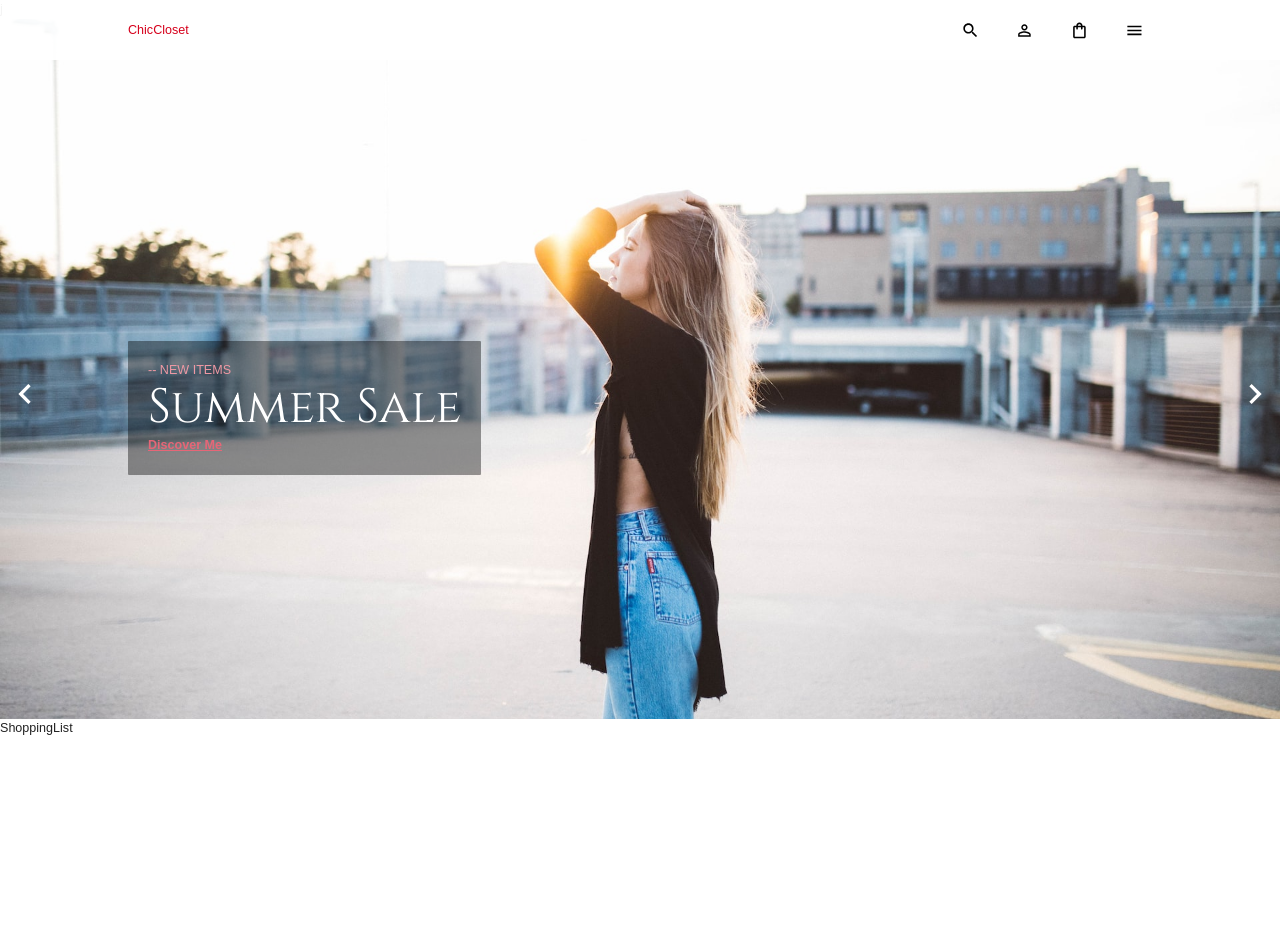
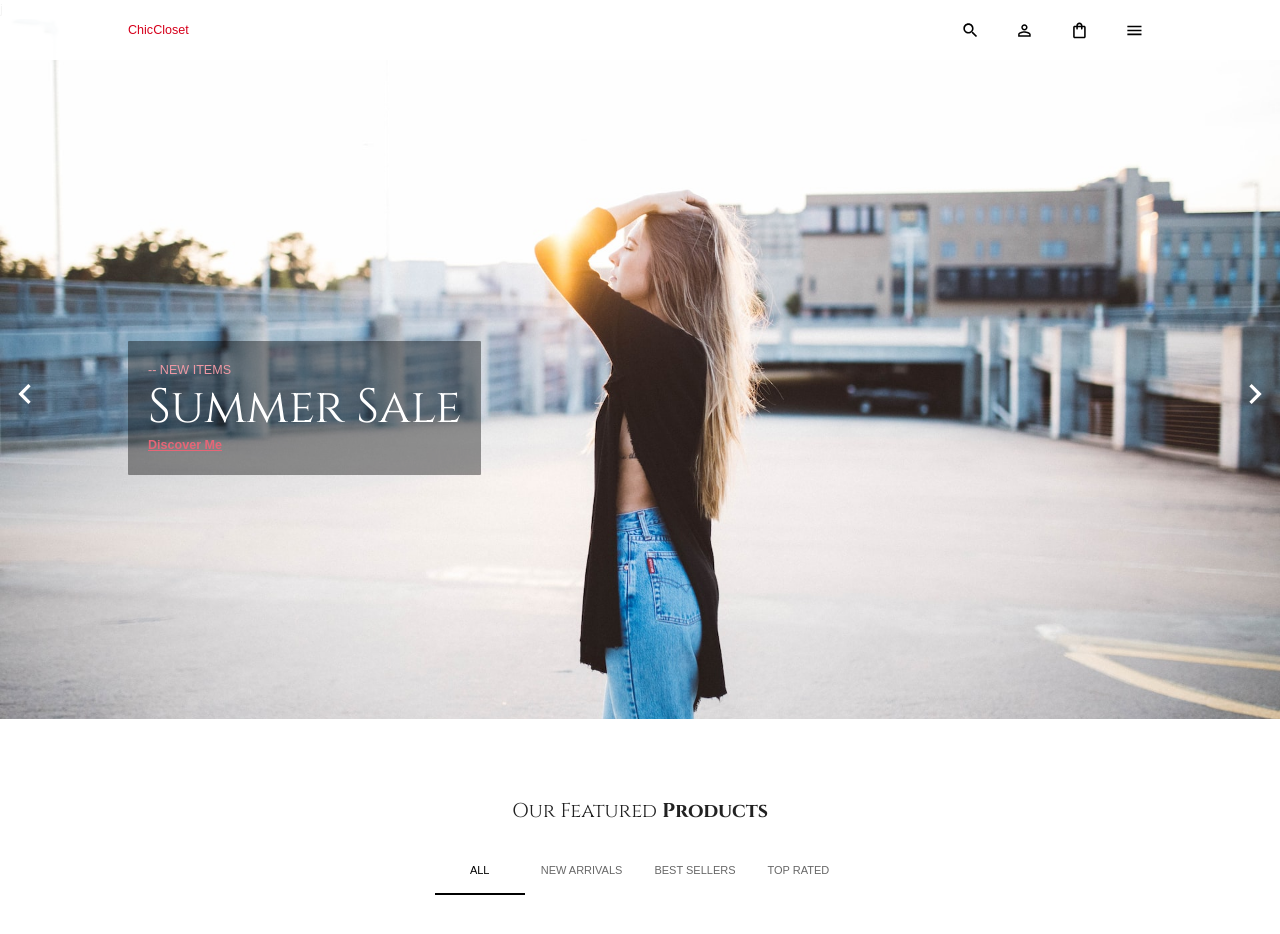
Before and after one commit to DropoutCoder-true/ChicCloset, a React (Vite) app in the folder client/: page / in a window 1280 px wide. Shown: the top 934 px of the page. Before the commit the page ends 800 px from the top, so only its background shows below. Built offline with nearby package versions, Linux system fonts and the light colour scheme; no server answers; a web font is replaced by a local one.

Commit message:
fetch data from the strapi server

```diff
--- a/client/src/scenes/home/ShoppingList.jsx
+++ b/client/src/scenes/home/ShoppingList.jsx
@@ -1,12 +1,69 @@
 import React, { useEffect, useState } from "react";
-import { useDispatch, useSelector } from "react-redux"
-import { Box, Typography, Tab, Tabs, useMediaQuery } from "@mui/material"
-import Item from "../../components/Item"
+import { useDispatch, useSelector } from "react-redux";
+import { Box, Typography, Tab, Tabs, useMediaQuery } from "@mui/material";
+import Item from "../../components/Item";
 import { setItems } from "../../state";
 
+const ShoppingList = () => {
+  const dispatch = useDispatch();
+  const [value, setValue] = useState("all");
+  const items = useSelector((state) => state.cart.items);
+  const isNonMobile = useMediaQuery("(min-width:600px)");
+  console.log("🚀 ~ ShoppingList ~ items:", items);
 
-const ShoppingList = () => {
-  return <div>ShoppingList</div>;
+  const handleChange = (event, newValue) => {
+    setValue(newValue);
+  };
+
+  async function getItems() {
+    const items = await fetch(
+      "http://localhost:1337/api/items?populate=image",
+      { method: "GET" }
+    );
+    const itemsJson = await items.json();
+    dispatch(setItems(itemsJson.data));
+  }
+
+  useEffect(() => {
+    getItems();
+  }, []);
+
+  const topRatedItems = items.filter(
+    (item) => item.attributes.category === "topRated"
+  );
+  const newArrivalItems = items.filter(
+    (item) => item.attributes.category === "newArrivals"
+  );
+  const bestSellerItems = items.filter(
+    (item) => item.attributes.category === "bestSellers"
+  );
+
+  return (
+    <Box width={"80%"} margin={"80px auto"}>
+      <Typography variant="h3" textAlign={"center"}>
+        Our Featured <b>Products</b>
+      </Typography>
+      <Tabs
+        textColor="primary"
+        indicatorColor="primary"
+        value={value}
+        onChange={handleChange}
+        centered
+        TabIndicatorProps={{ sx: { display: isNonMobile ? "block" : "none" } }}
+        sx={{
+          m: "25px",
+          "& .MuiTabs-flexContainer": {
+            flexWrap: "wrap",
+          },
+        }}
+      >
+        <Tab label="ALL" value={"all"} />
+        <Tab label="NEW ARRIVALS" value={"newArrivals"} />
+        <Tab label="BEST SELLERS" value={"bestSellers"} />
+        <Tab label="TOP RATED" value={"topRated"} />
+      </Tabs>
+    </Box>
+  );
 };
 
 export default ShoppingList;
```
Also changed, not shown: 2 other files (tests, documents, lock files or other folders).
